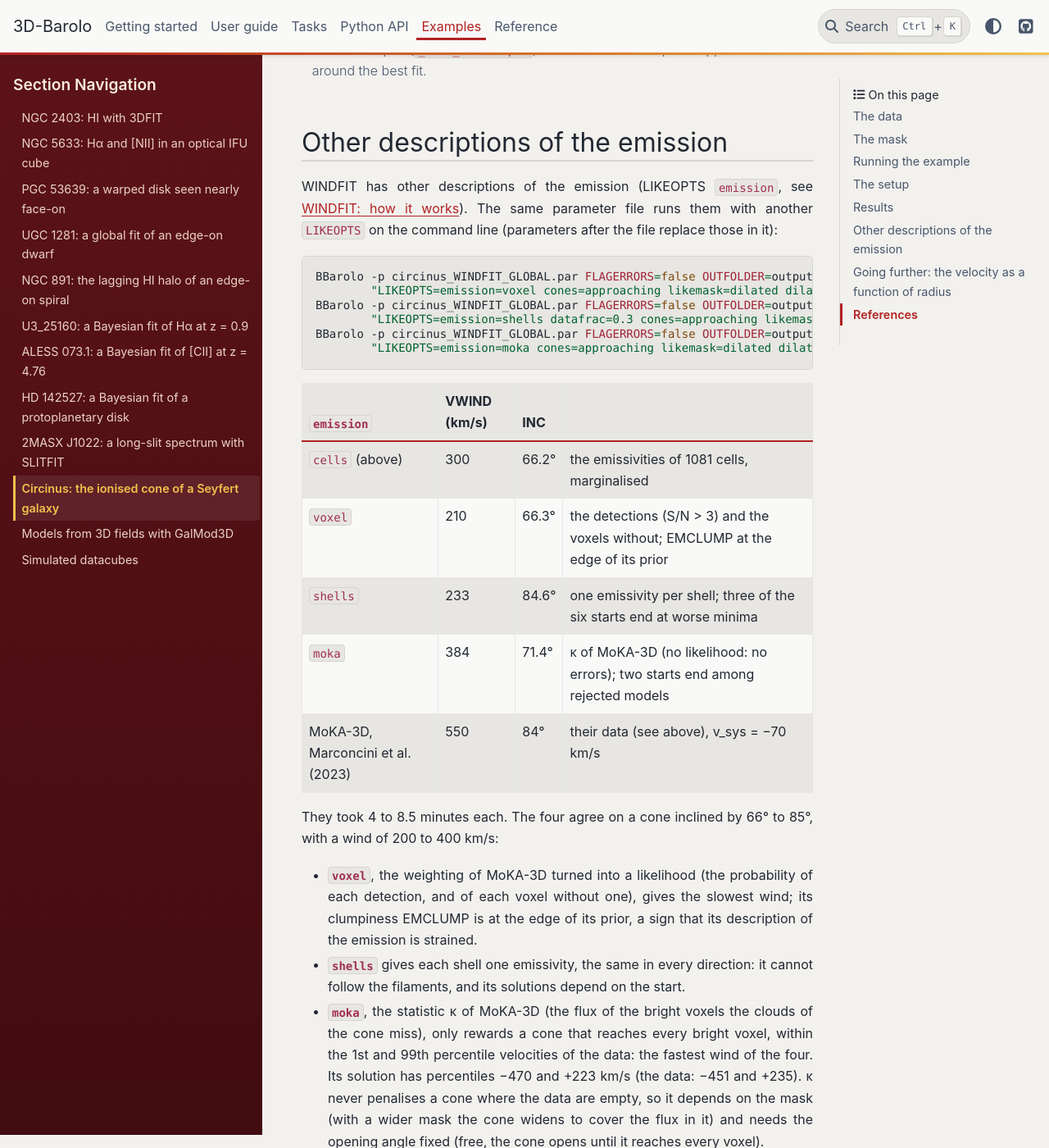
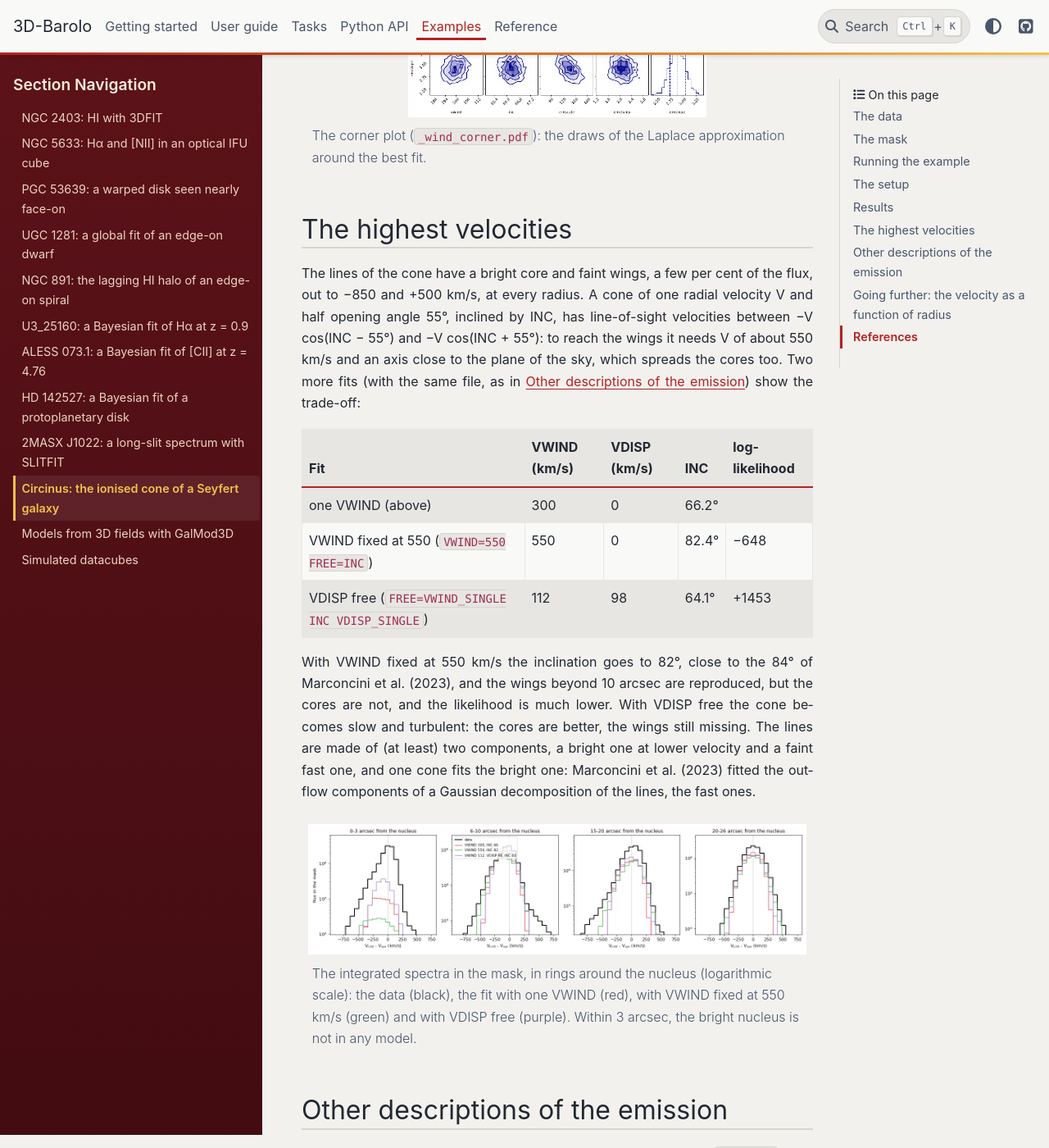
Before and after one commit to editeodoro/bbarolo2, a Sphinx documentation site: the page built from docs/examples/circinus.md, in a window 1280 px wide and 1400 px high, scrolled down 7025 px. Shown: the whole window at 82% size. Built offline with Sphinx 7.4.7 and the PyData theme 0.15.4, drawn with Linux system fonts in a browser that asks for light colours; some of the changed text lies outside the part shown.

Commit message:
Circinus example: data from the ESO archive, model contours, the highest velocities
The data are a cube of the public ESO archive (Mingozzi et al. 2019 and Marconcini et al. 2023
cited, not as the source). The comparison figure draws the model cubes of voxel and moka too,
with the outline of their cone dashed. A section on the high-velocity wings that one cone misses,
with the spectra in rings and the fits with VWIND fixed at 550 km/s and with VDISP free. The
maps and PV diagrams of the fit with VWIND_FUNC, and the maps with the new velocity scale.

Co-Authored-By: Claude Opus 5.5 <noreply@anthropic.com>

````diff
--- a/docs/examples/circinus.md
+++ b/docs/examples/circinus.md
@@ -12,7 +12,7 @@ among them the statistic of MoKA-3D.
 | | |
 |---|---|
 | Object | Circinus galaxy, Seyfert 2, redshift 0.001448 (cz = 434 km/s), 4.2 Mpc (1 arcsec = 20.4 pc) |
-| Data | [OIII] 5007, MUSE at the VLT, MAGNUM survey (ESO programme 094.B-0321(A)), reduced with the MUSE pipeline v1.6 (Mingozzi et al. 2019); the data of Marconcini et al. (2023) |
+| Data | [OIII] 5007, MUSE at the VLT (ESO programme 094.B-0321(A)): a reduced cube from the public ESO Science Archive. These observations are studied by Mingozzi et al. (2019) and Marconcini et al. (2023) |
 | Cube | 173 × 238 pixels of 0.2 arcsec, 41 channels of 1.25 Å (75 km/s), from −1720 to +1270 km/s around [OIII] 5007: the part of the MUSE cube on the side of the cone |
 | Beam | 0.9 arcsec (the seeing), in the header |
 | Files | [circinus_OIII.fits](https://github.com/editeodoro/bbarolo2/raw/main/examples/circinus_OIII.fits) (6.8 MB), [circinus_OIII_mask.fits](https://github.com/editeodoro/bbarolo2/raw/main/examples/circinus_OIII_mask.fits) (1.7 MB), [circinus_WINDFIT_GLOBAL.par](https://github.com/editeodoro/bbarolo2/raw/main/examples/circinus_WINDFIT_GLOBAL.par), [circinus_mask.py](https://github.com/editeodoro/bbarolo2/raw/main/examples/circinus_mask.py) |
@@ -146,7 +146,8 @@ Marconcini et al. (2023) found a faster wind with an axis closer to the plane of
 β = 84° ± 2°. Their data were not this cube: they fitted the [OIII] of a Gaussian decomposition of the MUSE cube
 (the components of the outflow, with the line spread function removed). The integrated [OIII] of this cube, in the
 mask, has its 1st and 99th percentile velocities at −451 and +235 km/s; a cone with their parameters spreads from
-−556 to +407 km/s on this cube, 40% wider (and the statistic of MoKA-3D rejects it, see below).
+−556 to +407 km/s on this cube, 40% wider (and the statistic of MoKA-3D rejects it, see below). The highest
+velocities of the data are not in the model at any radius: see {ref}`circinus-high-velocities`.
 
 ```{figure} /figures/examples/circinus_maps.png
 :width: 70%
@@ -162,9 +163,9 @@ window, the empty ones too.
 :alt: Position-velocity diagrams of Circinus along and across the cone, data and model
 
 Position–velocity diagrams along the axis of the cone and across it, half way along (`_pv_wind.pdf`): data in grey
-with blue contours, model in red. Two parts of the data are not in the model: the fast gas near the nucleus (from
-−600 to +400 km/s within 3 arcsec), beyond what a cone at 300 km/s gives, and the narrow line at 0 to +200 km/s
-along the axis between 10 and 25 arcsec.
+with blue contours, model in red. The model has the bright part of the lines but not their faint wings, from
+−850 to +500 km/s, at any radius, and it is fainter than the bright line at 0 to +200 km/s along the axis between
+10 and 25 arcsec.
 ```
 
 ```{figure} /figures/examples/circinus_chanmaps.png
@@ -172,7 +173,8 @@ along the axis between 10 and 25 arcsec.
 :alt: Channel maps of Circinus, data and model
 
 Channel maps of the data (blue, the whole field: outside the mask, the [OIII] of the disk) and of the model (red,
-the cone only).
+the cone only). The channels beyond −450 and +300 km/s are empty in the model: a cone at 300 km/s, inclined by 66°,
+has line-of-sight velocities from −294 to +155 km/s, broadened by SPECRES.
 ```
 
 ```{figure} /figures/examples/circinus_corner.png
@@ -182,6 +184,36 @@ the cone only).
 The corner plot (`_wind_corner.pdf`): the draws of the Laplace approximation around the best fit.
 ```
 
+(circinus-high-velocities)=
+## The highest velocities
+
+The lines of the cone have a bright core and faint wings, a few per cent of the flux, out to −850 and +500 km/s, at
+every radius. A cone of one radial velocity V and half opening angle 55°, inclined by INC, has line-of-sight
+velocities between −V cos(INC − 55°) and −V cos(INC + 55°): to reach the wings it needs V of about 550 km/s and an
+axis close to the plane of the sky, which spreads the cores too. Two more fits (with the same file, as in
+{ref}`circinus-other-emission`) show the trade-off:
+
+| Fit | VWIND (km/s) | VDISP (km/s) | INC | log-likelihood |
+|---|---|---|---|---|
+| one VWIND (above) | 300 | 0 | 66.2° | |
+| VWIND fixed at 550 (`VWIND=550 FREE=INC`) | 550 | 0 | 82.4° | −648 |
+| VDISP free (`FREE=VWIND_SINGLE INC VDISP_SINGLE`) | 112 | 98 | 64.1° | +1453 |
+
+With VWIND fixed at 550 km/s the inclination goes to 82°, close to the 84° of Marconcini et al. (2023), and the
+wings beyond 10 arcsec are reproduced, but the cores are not, and the likelihood is much lower. With VDISP free the
+cone becomes slow and turbulent: the cores are better, the wings still missing. The lines are made of (at least) two
+components, a bright one at lower velocity and a faint fast one, and one cone fits the bright one: Marconcini et al.
+(2023) fitted the outflow components of a Gaussian decomposition of the lines, the fast ones.
+
+```{figure} /figures/examples/circinus_spectra.png
+:alt: Spectra of Circinus in rings around the nucleus, data and three models
+
+The integrated spectra in the mask, in rings around the nucleus (logarithmic scale): the data (black), the fit with
+one VWIND (red), with VWIND fixed at 550 km/s (green) and with VDISP free (purple). Within 3 arcsec, the bright
+nucleus is not in any model.
+```
+
+(circinus-other-emission)=
 ## Other descriptions of the emission
 
 WINDFIT has other descriptions of the emission ({ref}`LIKEOPTS <par-windfit-likeopts>` `emission`, see
@@ -222,9 +254,11 @@ They took 4 to 8.5 minutes each. The four agree on a cone inclined by 66° to 85
 :alt: Position-velocity slices of Circinus with the cones of the four descriptions of the emission
 
 Position–velocity slices of the data in the mask (grey, blue contours) along the axis of the cone and across it 10
-arcsec from the nucleus, one beam wide, with the four fits (red). For `cells` and `shells` the contours of the
-model, at the levels of the data; the models of `voxel` and `moka` are not fluxes, and the red line is the outline
-of their cone (a uniform cone with the same geometry and wind, made with GALWIND).
+arcsec from the nucleus, one beam wide, with the model cubes of the four fits (red contours, at the levels of the
+data). The models of `voxel` and `moka` are the data where their cone reaches, as in MoKA-3D, so the dashed line
+shows the cone itself: a uniform cone with the same geometry and wind (made with GALWIND). The model of `voxel`
+keeps the data where the expected emission of its cone is above 1/1000 of its peak: with the emission falling as
+r^−4.35 (EMSLOPE), only within 3 arcsec of the nucleus.
 ```
 
 **VSYS free.** With VSYS free as well (`FREE=VWIND_SINGLE INC VSYS`, PRIORS VSYS between −300 and +300 km/s), the
@@ -255,6 +289,22 @@ The shells of the fit with `VWIND_FUNC` (`_wind_shells.pdf`): the velocity of th
 rotation (fixed at 0) against radius, and the flux of the model in radial bins.
 ```
 
+```{figure} /figures/examples/circinus_func_pv.png
+:width: 70%
+:alt: Position-velocity diagrams of Circinus with the model of a wind accelerating with radius
+
+The position–velocity diagrams of the fit with `VWIND_FUNC`, as for the fit with one velocity above: the wind is
+slow near the nucleus, where the lines of the data are the widest, and faster outwards; the faint wings of the lines
+are missing at every radius, as with one velocity.
+```
+
+```{figure} /figures/examples/circinus_func_maps.png
+:width: 70%
+:alt: Moment maps of Circinus with the model of a wind accelerating with radius
+
+The moment maps of the fit with `VWIND_FUNC`.
+```
+
 ## References
 
 - Marconcini, C., et al. 2023, A&A, 677, A58:
@@ -262,5 +312,5 @@ rotation (fixed at 0) against radius, and the flux of the model in radial bins.
   (the model of the cone of Circinus with MoKA-3D, and its statistic).
 - Mingozzi, M., et al. 2019, A&A, 622, A146:
   [The MAGNUM survey: different gas properties in the outflowing and disk components in nearby active galaxies with MUSE](https://ui.adsabs.harvard.edu/abs/2019A%26A...622A.146M)
-  (the MUSE data of the MAGNUM survey and their reduction; the distance of Circinus).
+  (the MUSE observations of Circinus in the MAGNUM survey; the distance).
 - {doc}`../tasks/windfit/index` and {doc}`../tasks/windfit/algorithm`: the model, the likelihoods and the options.
--- a/docs/scripts/make_example_figures.py
+++ b/docs/scripts/make_example_figures.py
@@ -57,15 +57,23 @@ EX = {
     "circinus_vsys": ("circinus_WINDFIT_GLOBAL.par", "output/circinus_vsys", "circinus", [],
                       ["OUTFOLDER=output/circinus_vsys/", "FLAGERRORS=false", "FREE=VWIND_SINGLE INC VSYS",
                        "PRIORS=INC=(uniform,30,60) VWIND=(uniform,0,1600) VSYS=(uniform,-300,600)"]),
+    "circinus_v550": ("circinus_WINDFIT_GLOBAL.par", "output/circinus_v550", "circinus", [],
+                      ["OUTFOLDER=output/circinus_v550/", "FLAGERRORS=false", "VWIND=550", "FREE=INC",
+                       "PRIORS=INC=(uniform,30,60)"]),
+    "circinus_vdisp": ("circinus_WINDFIT_GLOBAL.par", "output/circinus_vdisp", "circinus", [],
+                       ["OUTFOLDER=output/circinus_vdisp/", "FLAGERRORS=false", "FREE=VWIND_SINGLE INC VDISP_SINGLE",
+                        "PRIORS=INC=(uniform,30,60) VWIND=(uniform,0,1600) VDISP=(uniform,0,300)"]),
     "circinus_func": ("circinus_WINDFIT_GLOBAL.par", "output/circinus_func", "circinus",
-                      [("_wind_shells.pdf", "shells", 1000)],
+                      [("_wind_shells.pdf", "shells", 1000), ("_maps_wind.pdf", "maps", 650),
+                       ("_pv_wind.pdf", "pv", 800)],
                       ["OUTFOLDER=output/circinus_func/", "FLAGERRORS=false", "FREE=VWIND_FUNC INC",
                        "PRIORS=INC=(uniform,30,60) VWIND_P1=(uniform,0,1600) VWIND_P2=(uniform,1,50)"]),
 }
 # figures made from the outputs of several examples: name -> (function, the examples it needs)
 COMPOSITE = {"circinus_compare": ("circinus_compare", ["circinus", "circinus_voxel", "circinus_shells",
                                                        "circinus_moka"]),
-             "circinus_mask": ("circinus_mask", [])}
+             "circinus_mask": ("circinus_mask", []),
+             "circinus_spectra": ("circinus_spectra", ["circinus", "circinus_v550", "circinus_vdisp"])}
 
 
 def run(name, work, threads):
@@ -158,13 +166,65 @@ def circinus_mask(work):
     print(f"    {os.path.relpath(dest, REPO)}")
 
 
+def circinus_spectra(work):
+    """The integrated spectra of Circinus in rings around the nucleus (in the mask, log scale): the data and the
+    models of the fit with one VWIND, with VWIND fixed at 550 km/s and with VDISP free."""
+    import numpy as np
+    import matplotlib
+    matplotlib.use("Agg")
+    import matplotlib.pyplot as plt
+    from astropy.io import fits
+    from astropy.wcs import WCS
+    hdu = fits.open(os.path.join(EXAMPLES, "circinus_OIII.fits"))[0]
+    h = hdu.header
+    mask = fits.getdata(os.path.join(EXAMPLES, "circinus_OIII_mask.fits")).astype(bool)
+    lam = h["CRVAL3"] + (np.arange(hdu.data.shape[0]) + 1 - h["CRPIX3"]) * h["CD3_3"]
+    vel = (lam / (5006.843 * 1.001448) - 1) * 299792.458
+    chan = mask.any(axis=(1, 2))
+    x0, y0 = WCS(h).celestial.world_to_pixel_values(213.291251, -65.338826)
+    ny, nx = hdu.data.shape[1:]
+    yy, xx = np.mgrid[0:ny, 0:nx]
+    rad = np.hypot(xx - x0, yy - y0) * abs(h["CD2_2"]) * 3600.
+    cubes = [(np.where(mask, np.nan_to_num(hdu.data.astype(np.float64)), 0.), "data", "k", 1.8)]
+    for name, col in (("circinus", "#d62728"), ("circinus_v550", "#2ca02c"), ("circinus_vdisp", "#9467bd")):
+        folder, prefix = EX[name][1], EX[name][2]
+        modf = os.path.join(work, folder, prefix + "_mod_wind.fits")
+        if not os.path.exists(modf):
+            print(f"  circinus_spectra: no {modf}")
+            return
+        par = _wind_params(os.path.join(work, folder, prefix + "_wind_params.txt"))
+        lab = (f"VWIND {par.get('vwind', 550.):.0f}" + (f", VDISP {par['vdisp']:.0f}" if "vdisp" in par else "")
+               + f", INC {par['inc']:.0f}")
+        cubes.append((np.where(mask, np.nan_to_num(fits.getdata(modf).astype(np.float64)), 0.), lab, col, 1.1))
+    fig, axs = plt.subplots(1, 4, figsize=(16, 4.2), sharex=True)
+    for ax, (r0, r1) in zip(axs, ((0, 3), (6, 10), (15, 20), (20, 26))):
+        sel = (rad >= r0) & (rad < r1)
+        for cube, lab, col, lw in cubes:
+            sp = cube[:, sel].sum(axis=1)
+            ax.step(vel[chan], np.clip(sp[chan], 1e-30, None), where="mid", color=col, lw=lw, label=lab)
+        peak = cubes[0][0][:, sel].sum(axis=1).max()
+        ax.set_yscale("log")
+        ax.set_ylim(3e-3 * peak, 2 * peak)
+        ax.axvline(0, color="0.6", lw=0.5)
+        ax.set_title(f"{r0}-{r1} arcsec from the nucleus", fontsize=11)
+        ax.set_xlabel("V$_{LOS}$ - V$_{sys}$ (km/s)")
+    axs[0].set_ylabel("flux in the mask")
+    axs[1].legend(fontsize=8, loc="upper left")
+    fig.tight_layout()
+    dest = os.path.join(OUT, "circinus_spectra.png")
+    fig.savefig(dest, dpi=80)
+    plt.close(fig)
+    _quantize(dest)
+    print(f"    {os.path.relpath(dest, REPO)}")
+
+
 def circinus_compare(work):
     """The fits of Circinus with the four descriptions of the emission (cells, voxel, shells, moka): position-velocity
     slices of the data in the mask (grey, blue contours) and of the models (red) along the axis of the cone and
-    across it at 10 arcsec from the nucleus, 1 beam wide. The models of cells and shells are fluxes (red contours at
-    the levels of the data); those of voxel and moka are not (a cone with the emission of the prior; the data where
-    the clouds are), and the cone is drawn instead: the outline of a uniform cone with the same geometry and wind
-    (GALWIND), at 5% of its peak in each slice."""
+    across it at 10 arcsec from the nucleus, 1 beam wide. The model cubes of the fits (_mod_wind.fits) in red
+    contours at the levels of the data; those of voxel and moka are the data where their cone reaches (as MoKA-3D),
+    so their cone is drawn too: the outline (dashed) of a uniform cone with the same geometry and wind (GALWIND), at
+    5% of its peak in each slice."""
     import numpy as np
     import matplotlib
     matplotlib.use("Agg")
@@ -216,25 +276,28 @@ def circinus_compare(work):
             return
         model = np.where(mask, fits.getdata(modf).astype(np.float64), np.nan)
         par = _wind_params(os.path.join(work, folder, prefix + "_wind_params.txt"))
+        cone = None
         if label in ("voxel", "moka"):                      # (the uniform cone of the fit)
             g = GalWind(os.path.join(EXAMPLES, "circinus_OIII.fits"), xpos="14:13:09.90", ypos="-65:20:19.77",
                         vsys=par.get("vsys", 0.), inc=par["inc"], pa=25, openang=110, conelen=52,
                         vwind=par["vwind"], vdisp=0, restwave=5006.843, redshift=0.001448, specres=0.85, dens=1,
                         verbose=False)
-            model = np.where(mask, np.asarray(g.run(threads=4).model.data, np.float64), np.nan)
-        for i, (d, m, offs, xl) in enumerate(((d_al, slice_(model, x0, y0, ux, uy, along), along,
-                                               "offset along the axis (arcsec)"),
-                                              (d_ac, slice_(model, cx10, cy10, wx, wy, across), across,
-                                               "offset across the axis, 10 arcsec out (arcsec)"))):
+            cone = np.where(mask, np.asarray(g.run(threads=4).model.data, np.float64), np.nan)
+        for i, (d, m, c, offs, xl) in enumerate(
+                ((d_al, slice_(model, x0, y0, ux, uy, along),
+                  None if cone is None else slice_(cone, x0, y0, ux, uy, along), along, "offset along the axis (arcsec)"),
+                 (d_ac, slice_(model, cx10, cy10, wx, wy, across),
+                  None if cone is None else slice_(cone, cx10, cy10, wx, wy, across), across,
+                  "offset across the axis, 10 arcsec out (arcsec)"))):
             ax = axs[i, j]
             ext = [offs[0], offs[-1], vel[chan][0], vel[chan][-1]]
             ax.imshow(d, origin="lower", aspect="auto", extent=ext, cmap="Greys", vmin=0, vmax=np.nanpercentile(d, 99.5))
             ax.contour(offs, vel[chan], np.nan_to_num(d), lev, colors="#1f4e9c", linewidths=0.7)
-            if label in ("voxel", "moka"):
-                mm = np.nan_to_num(m)
-                ax.contour(offs, vel[chan], mm, [0.05 * mm.max()], colors="#d62728", linewidths=1.6)
-            else:
-                ax.contour(offs, vel[chan], np.nan_to_num(m), lev, colors="#d62728", linewidths=0.8)
+            ax.contour(offs, vel[chan], np.nan_to_num(m), lev, colors="#d62728", linewidths=0.8)
+            if c is not None:
+                cc = np.nan_to_num(c)
+                ax.contour(offs, vel[chan], cc, [0.05 * cc.max()], colors="#d62728", linewidths=1.4,
+                           linestyles="--")
             ax.axhline(0, color="k", lw=0.5)
             ax.set_xlabel(xl)
             if j == 0:
````
Also changed, not shown: docs/getting-started/example-data.md (+1 -1 lines), docs/figures/examples/circinus_compare.png, docs/figures/examples/circinus_func_maps.png (added), docs/figures/examples/circinus_func_pv.png (added), docs/figures/examples/circinus_maps.png, docs/figures/examples/circinus_spectra.png (added).
